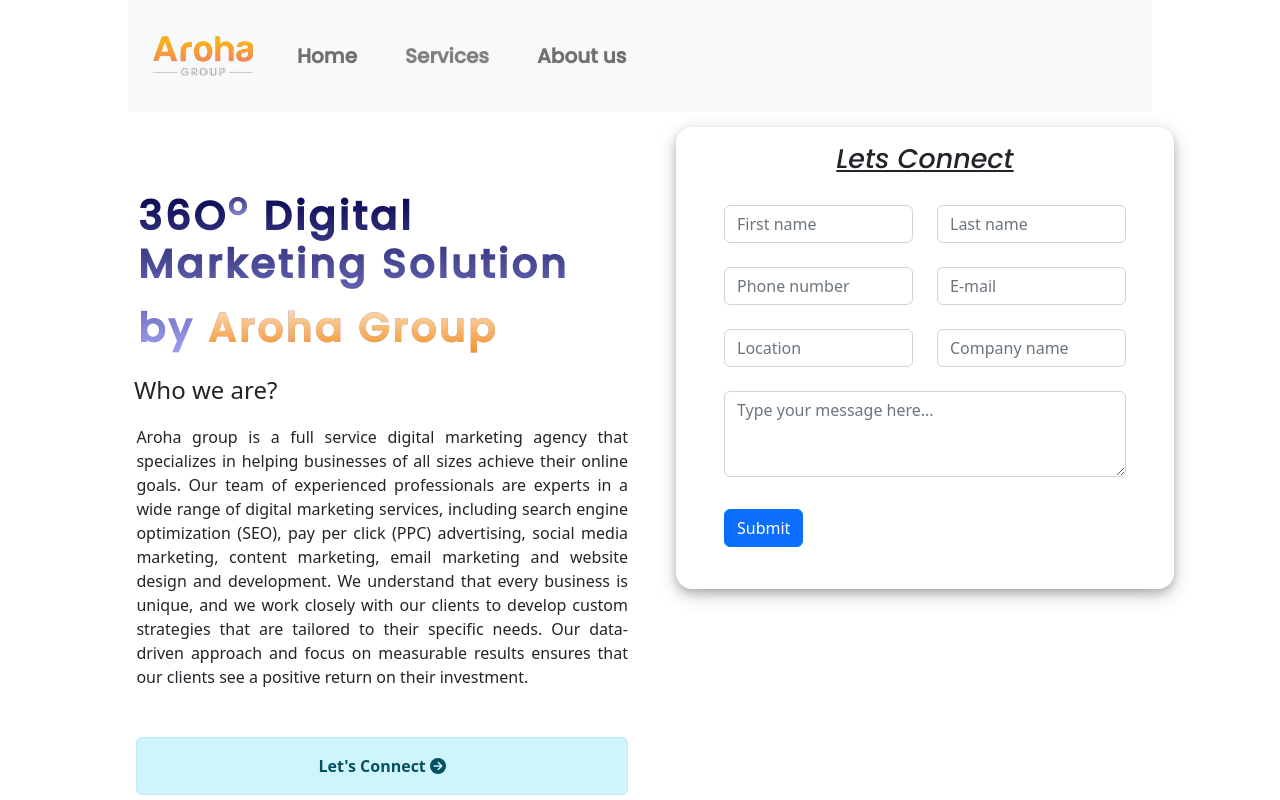
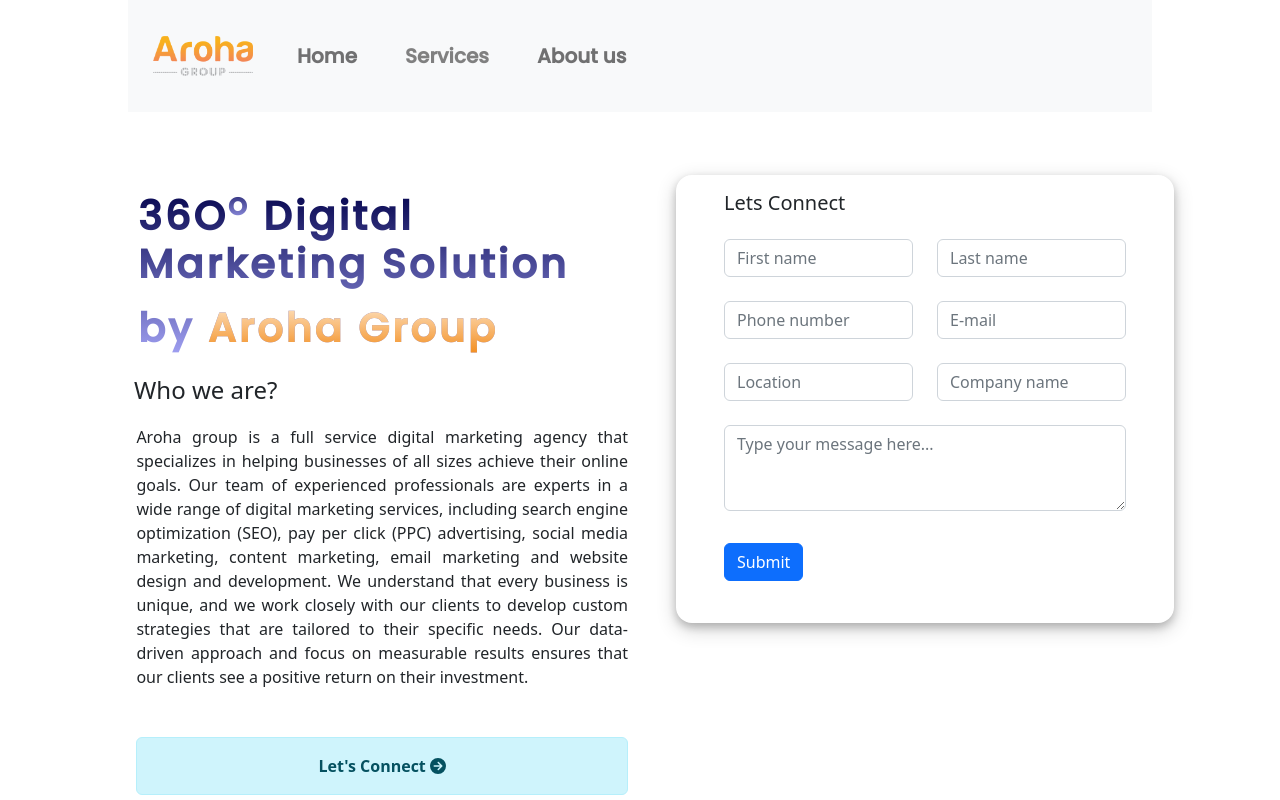
Before and after one commit to zeeyan23/Arohawebsite, a React (Create React App) app: page / in a window 1280 px wide. Shown: the top 800 px of the page. Built offline with nearby package versions, Linux system fonts and the light colour scheme; the HTML template or start-up script is replaced by a standard one.

Commit message:
updated code

```diff
--- a/src/components/Form/ConnectForm.js
+++ b/src/components/Form/ConnectForm.js
@@ -131,8 +131,8 @@ export const ConnectForm = () => {
             className={classes.Form}
             onSubmit={submitFormHandler}
           >
-            <Row>
-              <h1 className={classes.connectMsgStyle}>Lets Connect</h1>
+            <Row className={classes.connectMsgStyle}>
+              <h5>Lets Connect</h5>
             </Row>
 
             <Row className="mb-4">
--- a/src/components/Form/Form.module.css
+++ b/src/components/Form/Form.module.css
@@ -51,14 +51,8 @@ Form{
 margin-right: 90%;
   }
 .connectMsgStyle{
-  font-family: 'Poppins', sans-serif;
-
-  font-size: 27px;
-  float: left;
-  font-style: italic;
-  margin-bottom: 7%;
-  text-decoration: underline;
-  font-weight: 500;
+  text-align: left;
+  padding-bottom: 1em;
 }
 @media only screen and (max-width: 600px) {
     .exportBtnStyle{
--- a/src/pages/Dashboard.js
+++ b/src/pages/Dashboard.js
@@ -42,7 +42,7 @@ function Dashboard() {
                 Let's Connect  <FontAwesomeIcon icon={faArrowCircleRight} />
               </Alert>
             </Col>
-            <Col xs={6}>
+            <Col xs={6} className='mt-5'>
               <ConnectForm />
             </Col>
           </Row>
```
